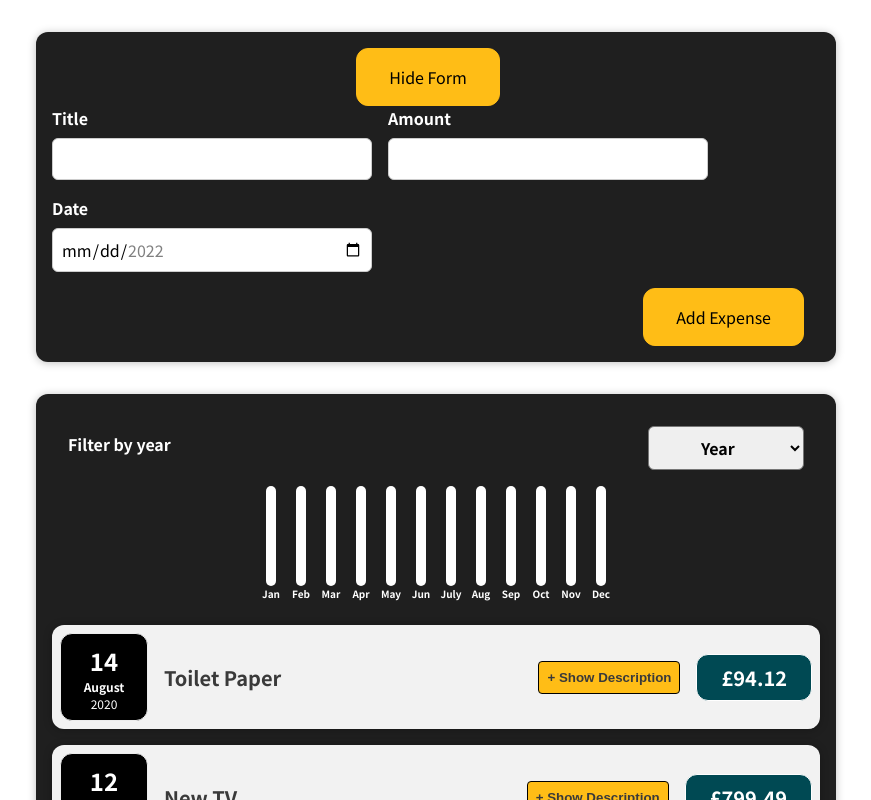
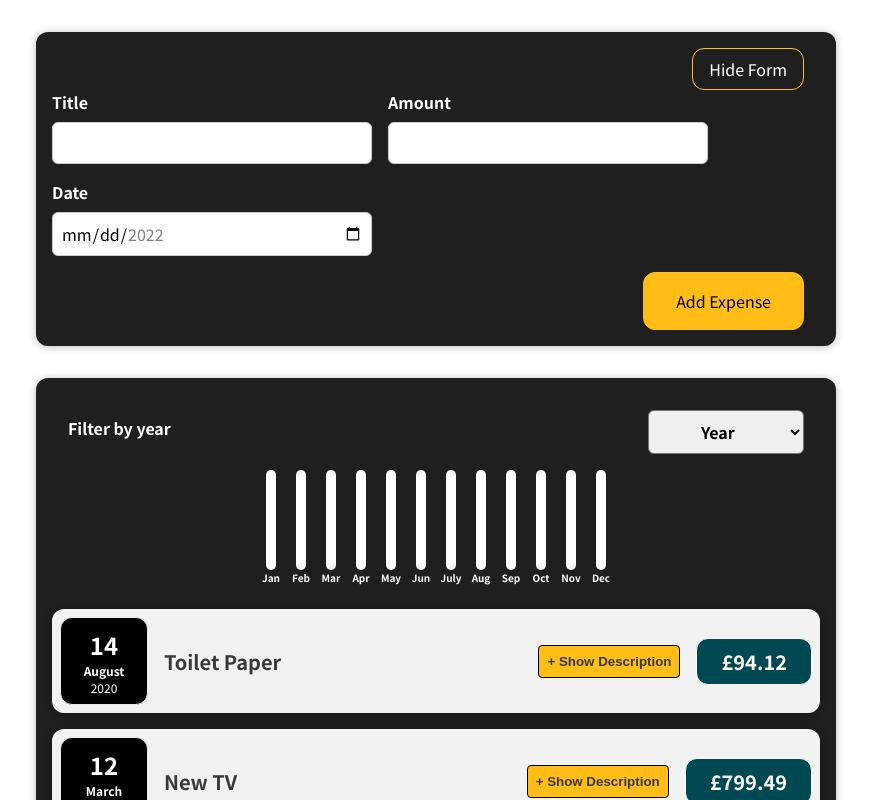
Before and after one commit to Vixy88/expensetracker, a React (Create React App) app: page / in a window 1280 px wide. Both pictures are taken after a click on the button "Add New Expense". Shown: the top 800 px of the page, without its empty margins (204-1075 px from the left). Built offline with nearby package versions, Linux system fonts and the light colour scheme.

Commit message:
updated button styling

```diff
--- a/src/components/NewExpense/ExpenseForm.css
+++ b/src/components/NewExpense/ExpenseForm.css
@@ -25,3 +25,14 @@
 .new-expense__actions {
   text-align: right;
 }
+
+.new-expense__button {
+    font: inherit;
+    cursor: pointer;
+    padding: 1rem 2rem;
+    border: 1px solid rgb(255, 189, 22);
+    background-color: rgb(255, 189, 22);
+    color: #000;
+    border-radius: 12px;
+    margin-right: 1rem;
+}
--- a/src/components/NewExpense/ExpenseForm.js
+++ b/src/components/NewExpense/ExpenseForm.js
@@ -69,7 +69,9 @@ const ExpenseForm = (props) => {
         </div>
       </div>
       <div className="new-expense__actions">
-        <button type="submit">Add Expense</button>
+        <button type="submit" className="new-expense__button">
+          Add Expense
+        </button>
       </div>
     </form>
   );
--- a/src/components/NewExpense/NewExpense.css
+++ b/src/components/NewExpense/NewExpense.css
@@ -7,17 +7,6 @@
   border-radius: 12px;
   text-align: center;
   box-shadow: 0 1px 8px rgba(0, 0, 0, 0.25);
-}
-
-.new-expense button {
-  font: inherit;
-  cursor: pointer;
-  padding: 1rem 2rem;
-  border: 1px solid rgb(255, 189, 22);
-  background-color: rgb(255, 189, 22);
-  color: #000;
-  border-radius: 12px;
-  margin-right: 1rem;
 }
 
 .new-expense button:hover,
@@ -36,3 +25,38 @@
 .new-expense button.alternative:active {
   background-color: #ddb3f8;
 }
+
+.animate {
+  transition: transform .35s ease-in-out;
+}
+
+.animate.grow {
+  transform: scale(1.5);
+}
+
+.btn-hide {
+  font: inherit;
+  cursor: pointer;
+  padding: 0.5rem 1rem;
+  border: 1px solid rgb(255, 189, 22);
+  background-color: rgba(255, 189, 22, 0);
+  color: #fff;
+  border-radius: 12px;
+  margin-right: 1rem;
+}
+
+.btn-show {
+  font: inherit;
+  cursor: pointer;
+  padding: 0.5rem 1rem;
+  border: 1px solid rgb(255, 189, 22);
+  background-color: rgb(255, 189, 22);
+  color: #000;
+  border-radius: 12px;
+  margin-right: 1rem;
+}
+
+.flex-row-reverse {
+  display: flex;
+  flex-direction: row-reverse;
+}
--- a/src/components/NewExpense/NewExpense.js
+++ b/src/components/NewExpense/NewExpense.js
@@ -19,13 +19,19 @@ const NewExpense = (props) => {
   return (
     <div className="new-expense">
       {visible ? (
-        <div>
-          <button onClick={handleClick}>Hide Form</button>{" "}
+        <div className="animate">
+          <div className="flex-row-reverse">
+            <button onClick={handleClick} className="btn-hide">
+              Hide Form
+            </button>
+          </div>
           <ExpenseForm onSaveExpenseData={saveExpenseDataHandler} />
         </div>
       ) : (
         <div>
-          <button onClick={handleClick}>Add New Expense</button>
+          <button onClick={handleClick} className="btn-show">
+            Add New Expense
+          </button>
         </div>
       )}
     </div>
```
